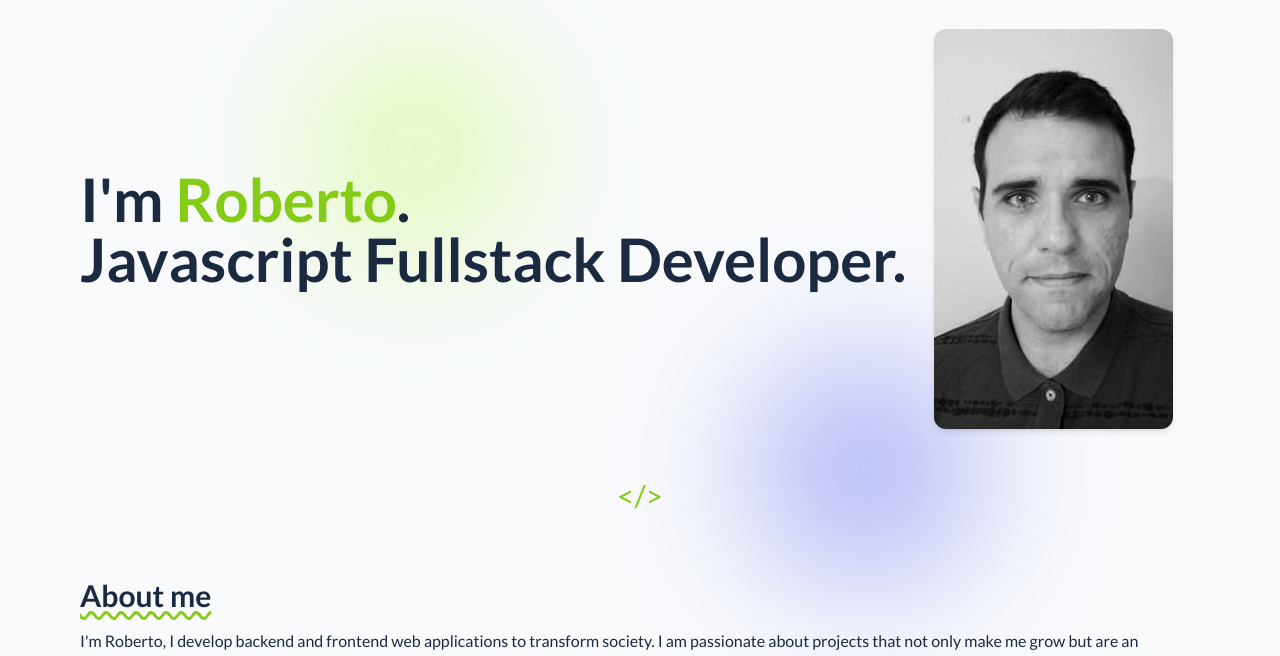
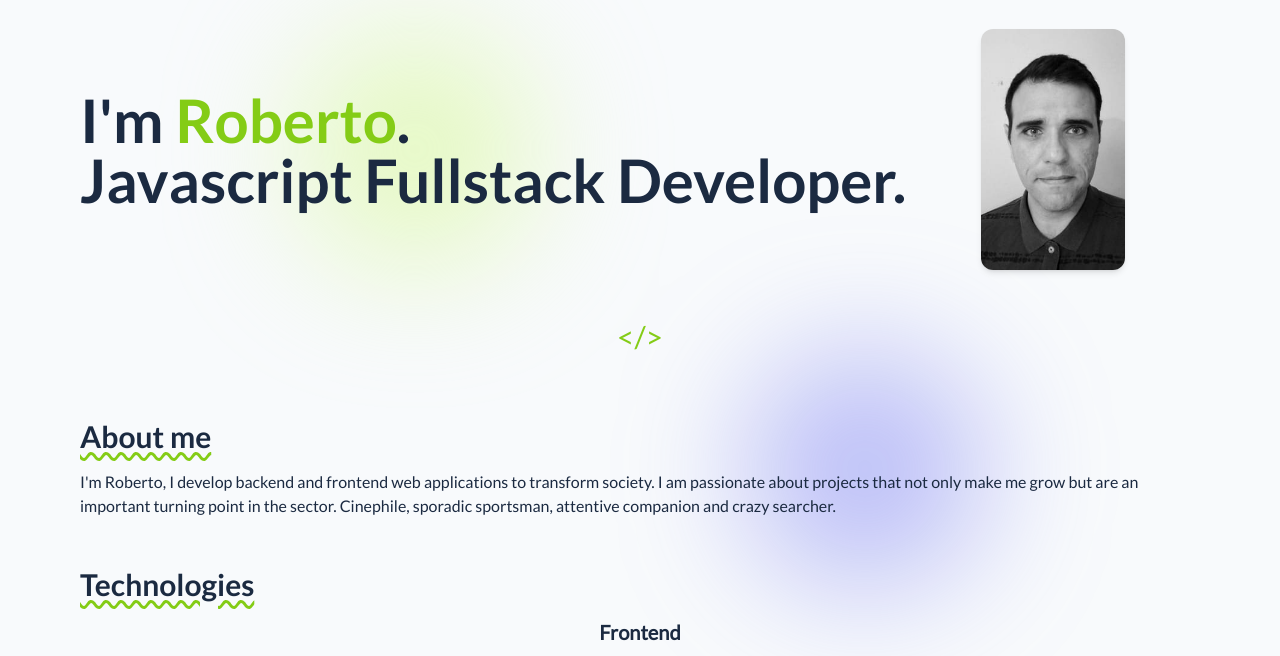
Before and after one commit to rpayeras/portfolio, a website built with Vite: page index.html in a window 1280 px wide. Shown: the part 67-723 px from the top of the page. Built offline with nearby package versions, Linux system fonts and the light colour scheme; files whose address does not match are found by name.

Commit message:
added max height of photo profile

```diff
--- a/index.html
+++ b/index.html
@@ -191,7 +191,7 @@
               Javascript Fullstack Developer.
             </h1>
             <img
-              class="rounded-xl m-auto shadow-md"
+              class="rounded-xl m-auto shadow-md w-36 md:w-47"
               src="./assets/img/profile.jpg"
               alt="Image of Roberto Payeras"
             />
```
